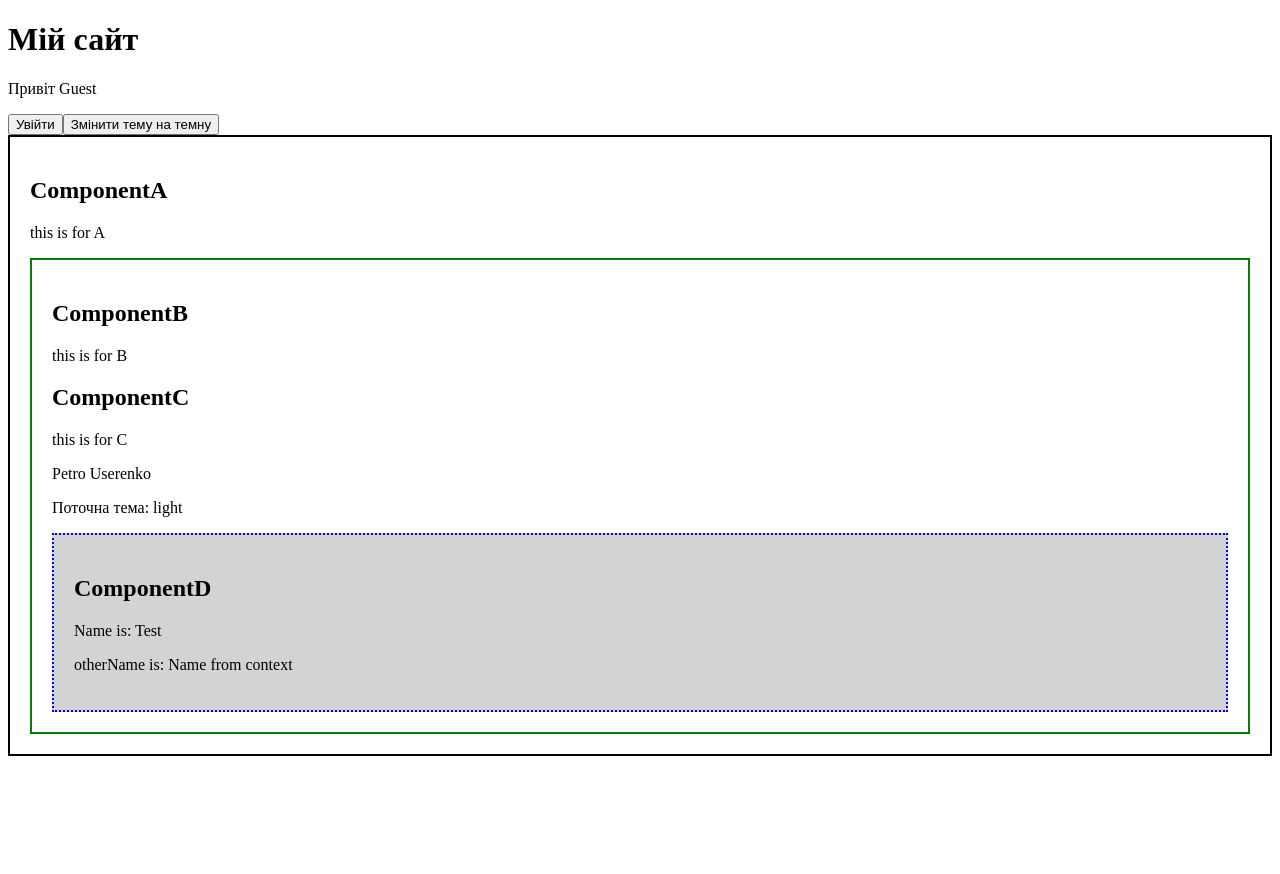
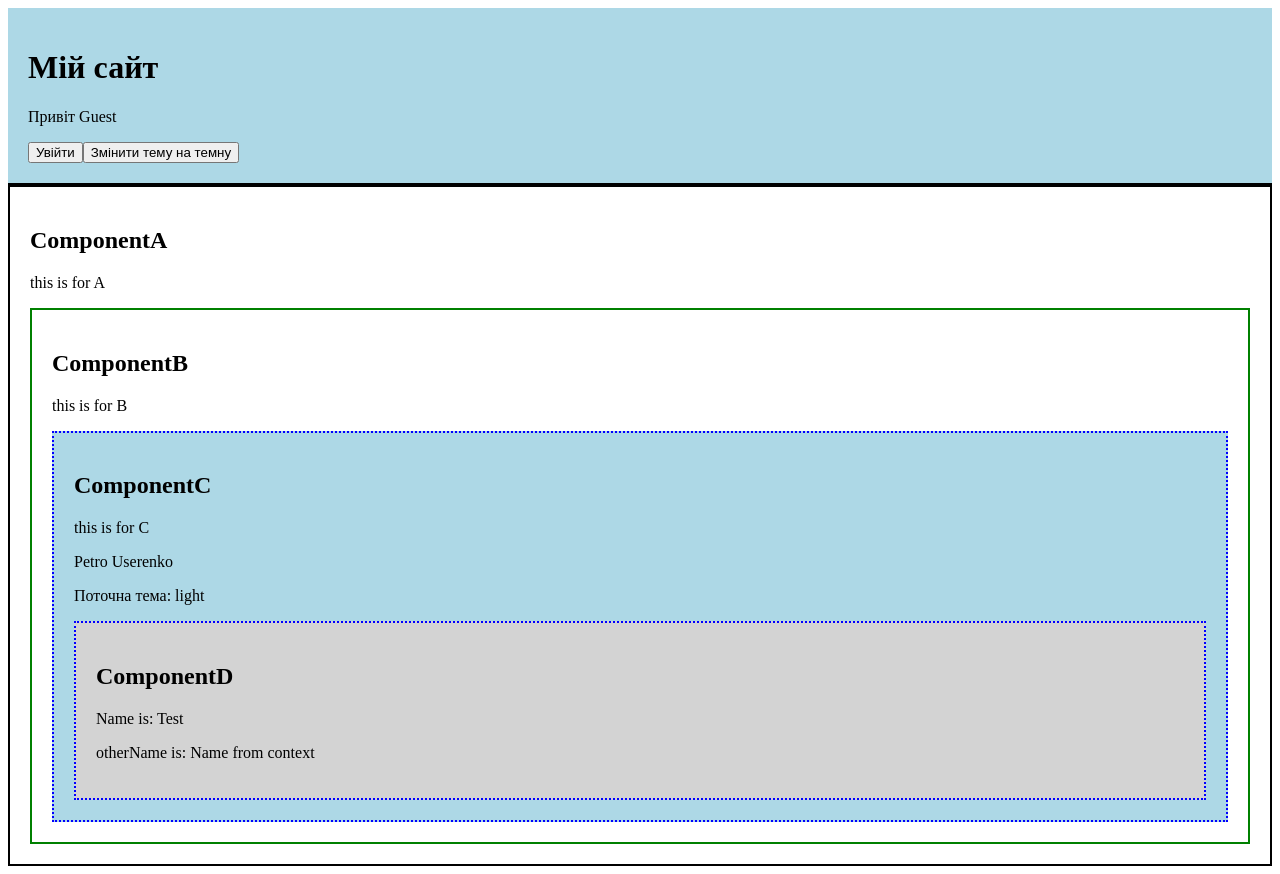
Before and after one commit to Illia-11/react-lessons2, a React (Vite) app: page / in a window 1280 px wide. Before the commit the page ends 800 px from the top, so only its background shows below. Built offline with nearby package versions, Linux system fonts and the light colour scheme.

Commit message:
Add styles for Header and C components

```diff
--- /dev/null
+++ b/src/components/Header/Header.module.css
@@ -0,0 +1,14 @@
+.container {
+  padding: 20px;
+  border-bottom: 2px solid black;
+}
+
+.lightTheme {
+  background-color: lightblue;
+  color: black;
+}
+
+.darkTheme {
+  color: white;
+  background-color: #333333;
+}
--- a/src/components/Header/index.jsx
+++ b/src/components/Header/index.jsx
@@ -1,6 +1,7 @@
 import React, { Component } from 'react';
 import { ThemeContext } from '../../context';
 import CONSTANTS from '../../configs';
+import styles from "./Header.module.css"
 
 class Header extends Component {
   render() {
@@ -18,16 +19,16 @@ class Header extends Component {
         {([theme, switchTheme]) => {
           let currentThemeClass;
 
-          // if (theme === CONSTANTS.THEMES.DARK_THEME) {
-          //   currentThemeClass = styles.darkTheme;
-          // } else if (theme === CONSTANTS.THEMES.LIGHT_THEME) {
-          //   currentThemeClass = styles.lightTheme;
-          // }
+          if (theme === CONSTANTS.THEMES.DARK_THEME) {
+            currentThemeClass = styles.darkTheme;
+          } else if (theme === CONSTANTS.THEMES.LIGHT_THEME) {
+            currentThemeClass = styles.lightTheme;
+          }
 
-          // const className = `${styles.container} ${currentThemeClass}`;
+          const className = `${styles.container} ${currentThemeClass}`;
 
           return (
-            <header>
+            <header className={className}>
               <h1>Мій сайт</h1>
               <p>Привіт {fullName}</p>
               {user ? logoutBtn : loginBtn}
--- /dev/null
+++ b/src/components/drillingComponents/C/C.module.css
@@ -0,0 +1,14 @@
+.container {
+  border: 2px dotted blue;
+  padding: 20px;
+}
+
+.lightTheme {
+  background-color: lightblue;
+  color: black;
+}
+
+.darkTheme {
+  color: white;
+  background-color: #333333;
+}
--- a/src/components/drillingComponents/C/index.jsx
+++ b/src/components/drillingComponents/C/index.jsx
@@ -3,22 +3,23 @@ import ComponentD from "../D";
 import { UserContext, ThemeContext } from "../../../context";
 import CONSTANTS from "../../../configs";
 import { withTheme, withUser } from "../../../hocs";
+import styles from "./C.module.css"
 
 const ComponentC = (props) => {
   const { forC, theme, user, ...restOfCProps } = props;
 
   let currentThemeClass;
 
-  // if (theme === CONSTANTS.THEMES.DARK_THEME) {
-  //   currentThemeClass = styles.darkTheme;
-  // } else if (theme === CONSTANTS.THEMES.LIGHT_THEME) {
-  //   currentThemeClass = styles.lightTheme;
-  // }
+  if (theme === CONSTANTS.THEMES.DARK_THEME) {
+    currentThemeClass = styles.darkTheme;
+  } else if (theme === CONSTANTS.THEMES.LIGHT_THEME) {
+    currentThemeClass = styles.lightTheme;
+  }
 
-  // const className = `${styles.container} ${currentThemeClass}`;
+  const className = `${styles.container} ${currentThemeClass}`;
 
   return (
-    <article>
+    <article className={className}>
       <h2>ComponentC</h2>
       <p>{forC}</p>
       <p>
```
